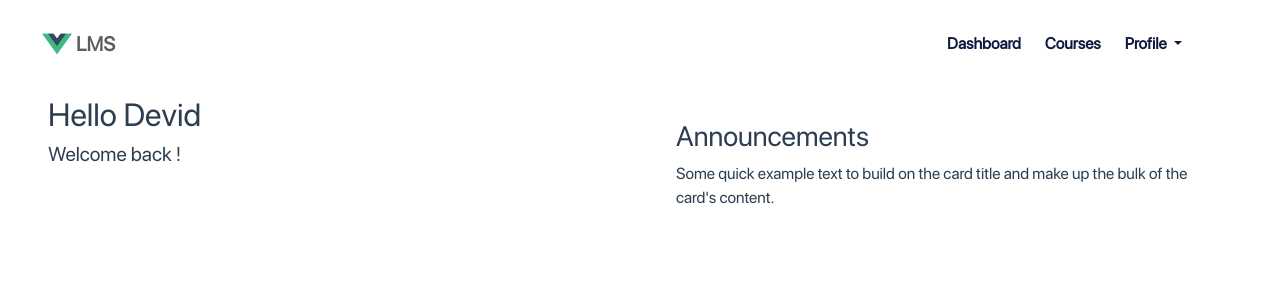
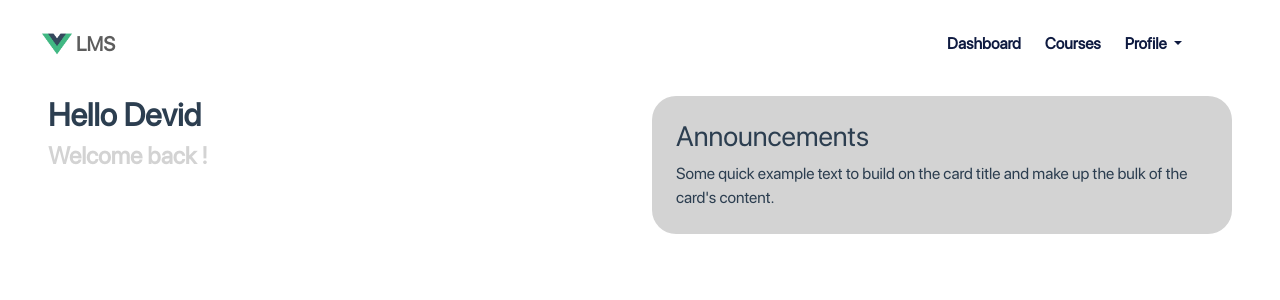
Before and after one commit to HasiniSama/lms_web, a Vue app: page / in a window 1280 px wide. Shown: the top 300 px of the page. Built offline with nearby package versions, Linux system fonts and the light colour scheme.

Commit message:
add announcements styles

```diff
--- a/src/views/HomeView.vue
+++ b/src/views/HomeView.vue
@@ -31,3 +31,19 @@ export default {
   }
 }
 </script>
+<style>
+
+h2{
+  font-size:4vh;
+  font-weight:bold;
+}
+h5{
+  font-size: 3vh;
+  color: lightgray;
+  font-weight: bold;
+}
+.announcements{
+  background-color: lightgray;
+  border-radius: 3vh;
+}
+</style>
```
